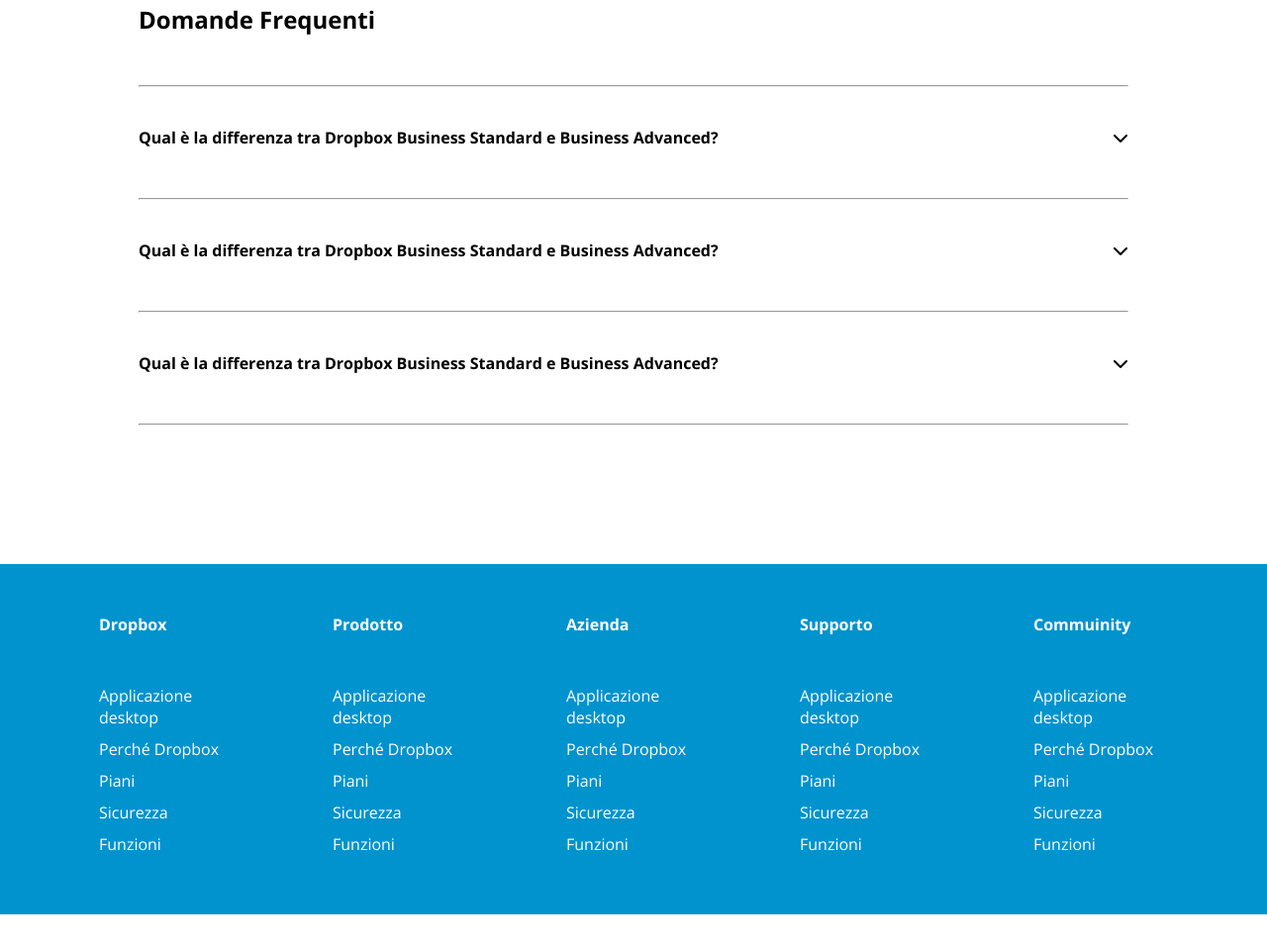
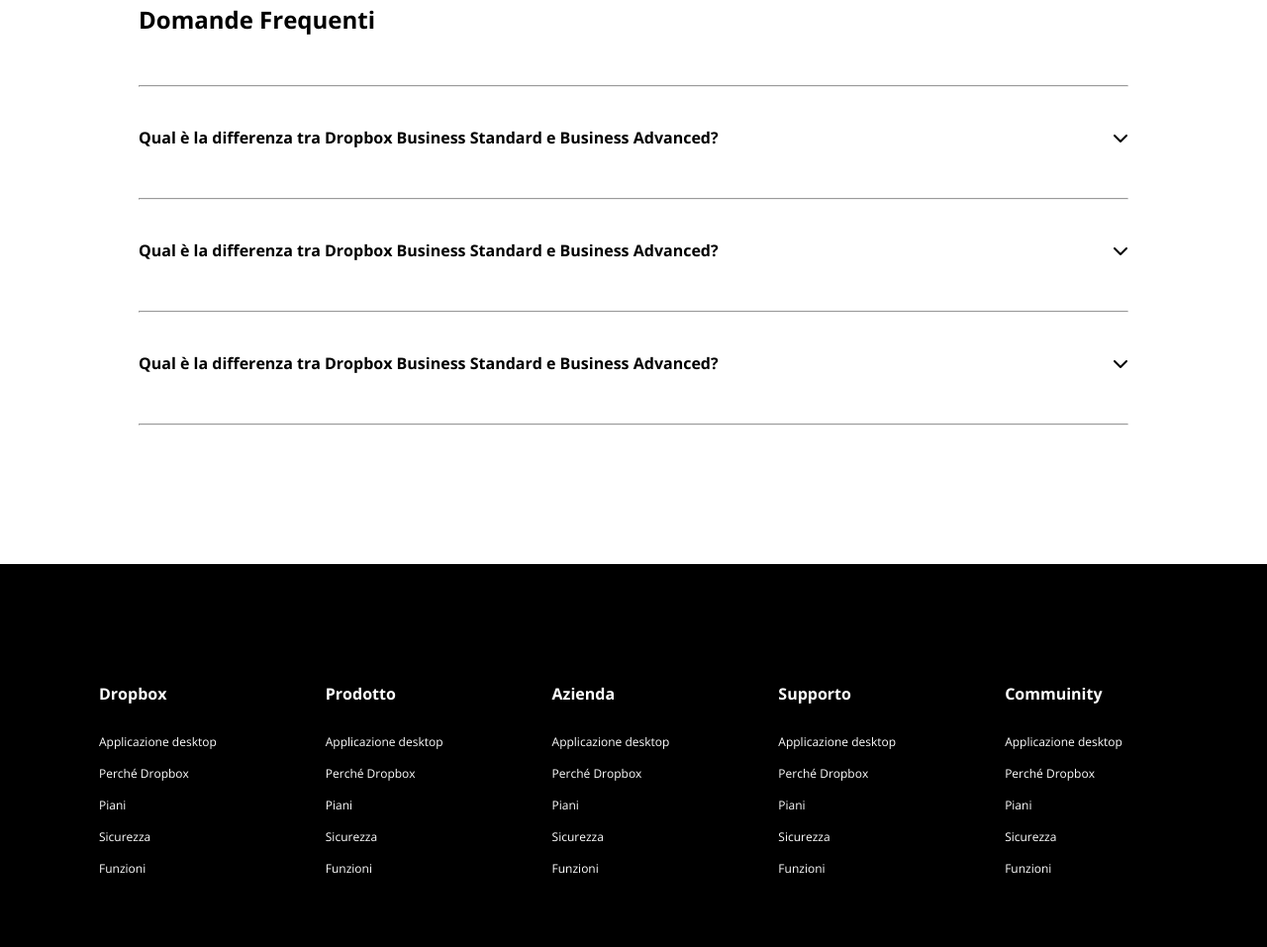
Before and after one commit to Vale-riad/htmlcss-dropbox, a plain HTML site: page index.html in a window 1280 px wide. Shown: the part 5083-6040 px from the top of the page at 99% size. Before the commit the page ends 6007 px from the top, so only its background shows below. Drawn offline with nearby package versions, Linux system fonts and the light colour scheme.

Commit message:
aggiunta prima parte del footer

```diff
--- a/css/style.css
+++ b/css/style.css
@@ -406,28 +406,32 @@ padding-bottom: 15px;
 }
 
 .hero-5{
-    background-color: #0093ce;
+    background-color: Black;
 }
 
 .container-footer{
     width:100%;
     display:flex;
-    align-items: center;
 }
 
 .colonna-footer{
+    margin:50px;
+    padding-top: 70px;
+    padding-right: 10px;
+}
 
-    margin:50px;
-}
 .colonna-footer h4{
     color:white;
+    padding-bottom:15px;
 }
 .colonna-footer a{
     color:white;
+    font-size: 12px;
+}
+.colonna-footer li{
+ margin: 10px 0;
 
 }
-.colonna-footer li{
-
-        margin: 10px 0;
-
+.colonna-footer ul{
+    padding-bottom: 10px;
 }
```
